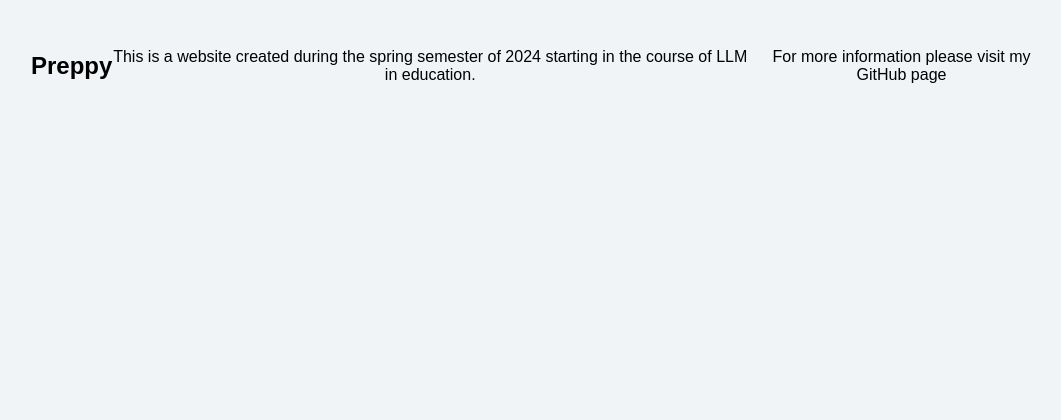
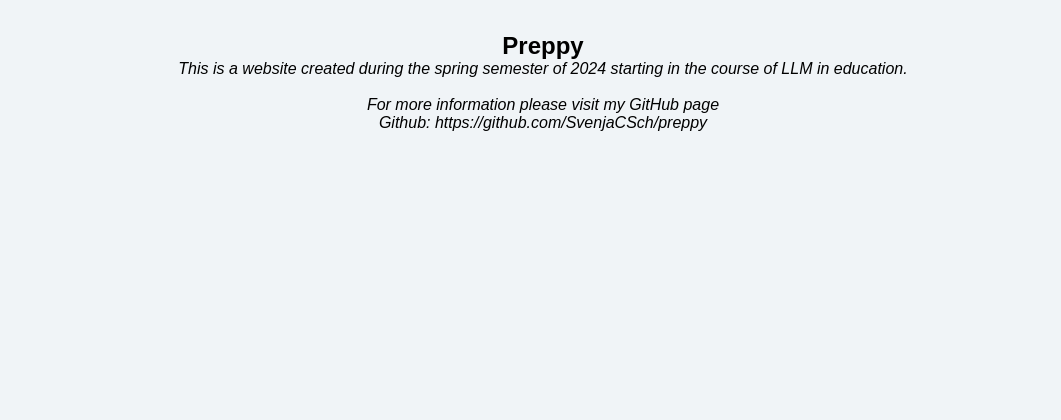
Before and after one commit to SvenjaCSch/preppy, a Flask app: page /about in a window 1280 px wide. Shown: the part 146-566 px from the top of the page, without its empty margins (97-1158 px from the left). Run offline with Flask 3, Linux system fonts and the light colour scheme.

Commit message:
updating css and about page

```diff
--- a/board/static/css/styles.css
+++ b/board/static/css/styles.css
@@ -177,7 +177,7 @@ a:visited {
   }
 
   #myBtn:hover {
-    background-color: #555;
+    background-color: #d2ede6;
   }
 
   .myBtnhome {
@@ -192,7 +192,7 @@ a:visited {
 }
 
 .myBtnhome a img.icon:hover {
-    opacity: 0.8;
+  background-color: #d2ede6;
 }
 
 .myBtnLogout {
@@ -207,7 +207,7 @@ a:visited {
 }
 
 .myBtnLogout a img.icon:hover {
-  opacity: 0.8;
+  background-color: #d2ede6;
 }
 
 .myBtnback {
@@ -222,7 +222,7 @@ a:visited {
 }
 
 .myBtnback a img.icon:hover {
-  opacity: 0.8;
+  background-color: #d2ede6;
 }
 
 /*Login and Signin*/
--- a/board/templates/pages/about.html
+++ b/board/templates/pages/about.html
@@ -5,7 +5,13 @@
 {% endblock header %}
 
 {% block content %}
-  <h2>Preppy</h3>
-    <p>This is a website created during the spring semester of 2024 starting in the course of LLM in education.</p>
-    <p>For more information please visit my <a href="https://github.com/SvenjaCSch/preppy"></a>GitHub page</a></p>
+<p style="max-width:500px;">
+  <font size="+2">
+  <center><b>Preppy</b> </font>
+  <br>
+  <i>This is a website created during the spring semester of 2024 starting in the course of LLM in education.
+  <br><br>For more information please visit my <a href="https://github.com/SvenjaCSch/preppy"></a>GitHub page</a>
+
+  <br>Github: https://github.com/SvenjaCSch/preppy
+  </center>
 {% endblock content %}
```
